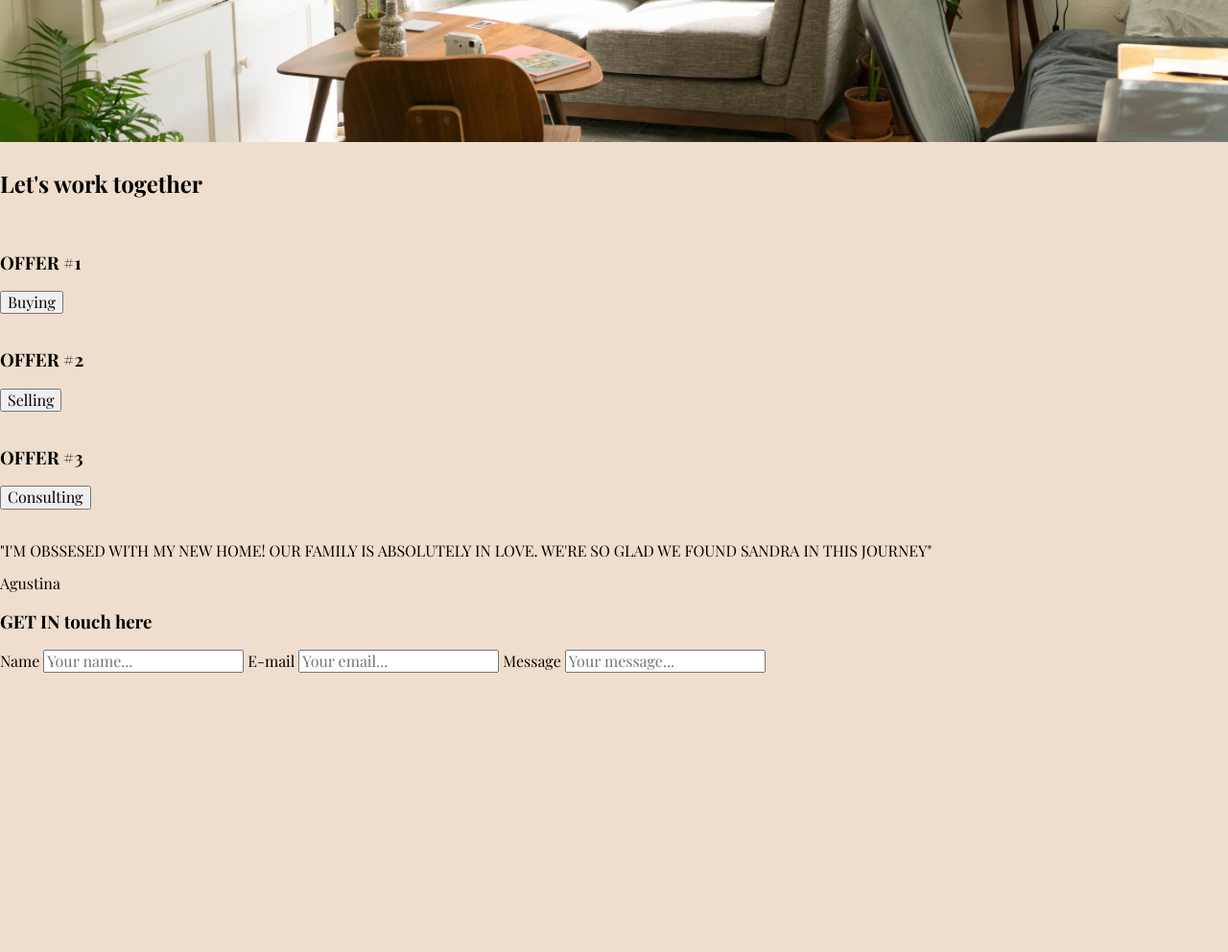
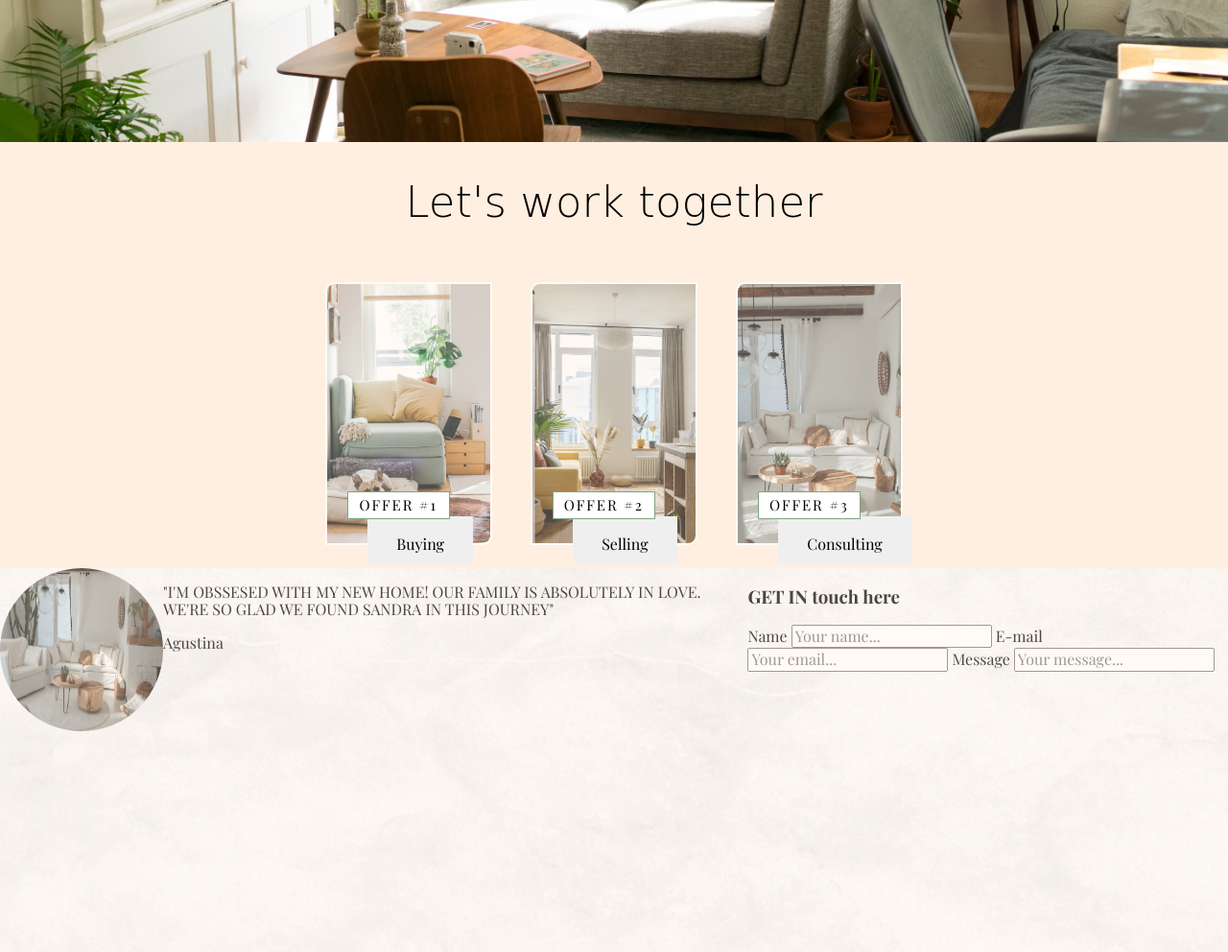
Before and after one commit to Pola2505/Clase-6---Practica, a plain HTML site: page index.html in a window 1280 px wide. Shown: the part 1352-2344 px from the top of the page at 96% size. Before the commit the page ends 2053 px from the top, so only its background shows below. Drawn offline with nearby package versions, Linux system fonts and the light colour scheme; a web font is replaced by a local one.

Commit message:
footer, opacity, style

```diff
--- a/index.html
+++ b/index.html
@@ -83,19 +83,19 @@
             <section class="services-types">
 
                 <div class="services-options">
-                    <img src="" alt="" class="services-img">
+                    <img src="./galeria/buying-offer1.avif" alt="" class="services-img">
                     <h3 class="services-offer">OFFER #1</h3>
                     <button class="services-btn">Buying</button>
                 </div>
 
                 <div class="services-options">
-                    <img src="" alt="" class="services-img">
+                    <img src="./galeria/selling-offer2.avif" alt="" class="services-img">
                     <h3 class="services-offer">OFFER #2</h3>
                     <button class="services-btn">Selling</button>
                 </div>
 
                 <div class="services-options">
-                    <img src="" alt="" class="services-img">
+                    <img src="./galeria/consulting-offer3.avif" alt="" class="services-img">
                     <h3 class="services-offer">OFFER #3</h3>
                     <button class="services-btn">Consulting</button>
                 </div>
@@ -108,8 +108,8 @@
 
     <footer id="footer-contact">
 
-        <div id="footer-img">
-            <img src="" alt="">
+        <div class="footer-img">
+            <img src="./galeria/footer-pic2.avif" alt="">
         </div>
 
         <div id="footer-opinion">
--- a/style.css
+++ b/style.css
@@ -6,7 +6,7 @@
 
 body {
     font-family: "Playfair Display", serif;
-    background-color: #EFDECD;
+    background-color: #ffefe0;
 }
 
 #hero {
@@ -98,6 +98,7 @@ body {
     border: 3px solid white;
     border-radius: 25px 0 25px 0;
     margin: 90px 40px 20px -20px;
+    opacity: 0.7;
 }
 
 #about .about-description {
@@ -172,3 +173,73 @@ main #phrase-home .phrase-container {
     font-family: "Whisper", cursive;
     margin-top: 0;
 }
+
+#services .services-title h2{
+    font-family: "Whisper", cursive;
+    font-size: 45px;
+    font-weight: 200;
+    text-align: center;
+}
+
+#services .services-types{
+    display: flex;
+    justify-content: center;
+}
+
+#services .services-types .services-options{
+    padding: 20px;
+    position: relative;
+}
+
+#services .services-types .services-options img{
+    width: 170px;
+    height: 270px;
+    border: 2px solid white;
+    border-radius: 10px 0 10px 0;
+    opacity: 0.7;
+
+}
+
+#services .services-types .services-options .services-offer {
+    text-align: center;
+    background-color: white;
+    border: 1px solid rgb(127, 165, 127);
+    font-size: 15px;
+    font-weight: 200;
+    letter-spacing: 2px;
+    position: absolute;
+    top: 70%;
+    right: 30%;
+    left: 20%;
+    padding: 5px;
+    z-index: 2;
+
+}
+
+#services .services-types .services-options .services-btn {
+    border: none;
+    display: inline-block;
+    position: absolute;
+    left: 30%;
+    top: 80%;
+    padding: 20px 30px 10px 30px;
+    margin: 10px 0 0 0;
+    z-index: 1;
+}
+
+#footer-contact{
+    display: flex;
+    background-image: url("./galeria/footer-background-option2.jpeg");
+    background-size: cover;
+    height: 400px;
+    width: 100%;
+    opacity: 0.7;
+
+}
+
+#footer-contact .footer-img img{
+    width: 170px;
+    height: 170px;
+    border-radius: 50%;
+
+}
```
Also changed, not shown: galeria/buying-offer1.avif (added), galeria/consulting-offer3.avif (added), galeria/footer-background-option2.jpeg (added), galeria/footer-background.avif (added), galeria/footer-pic1.avif (added), galeria/footer-pic2.avif (added), galeria/selling-offer2.avif (added).
